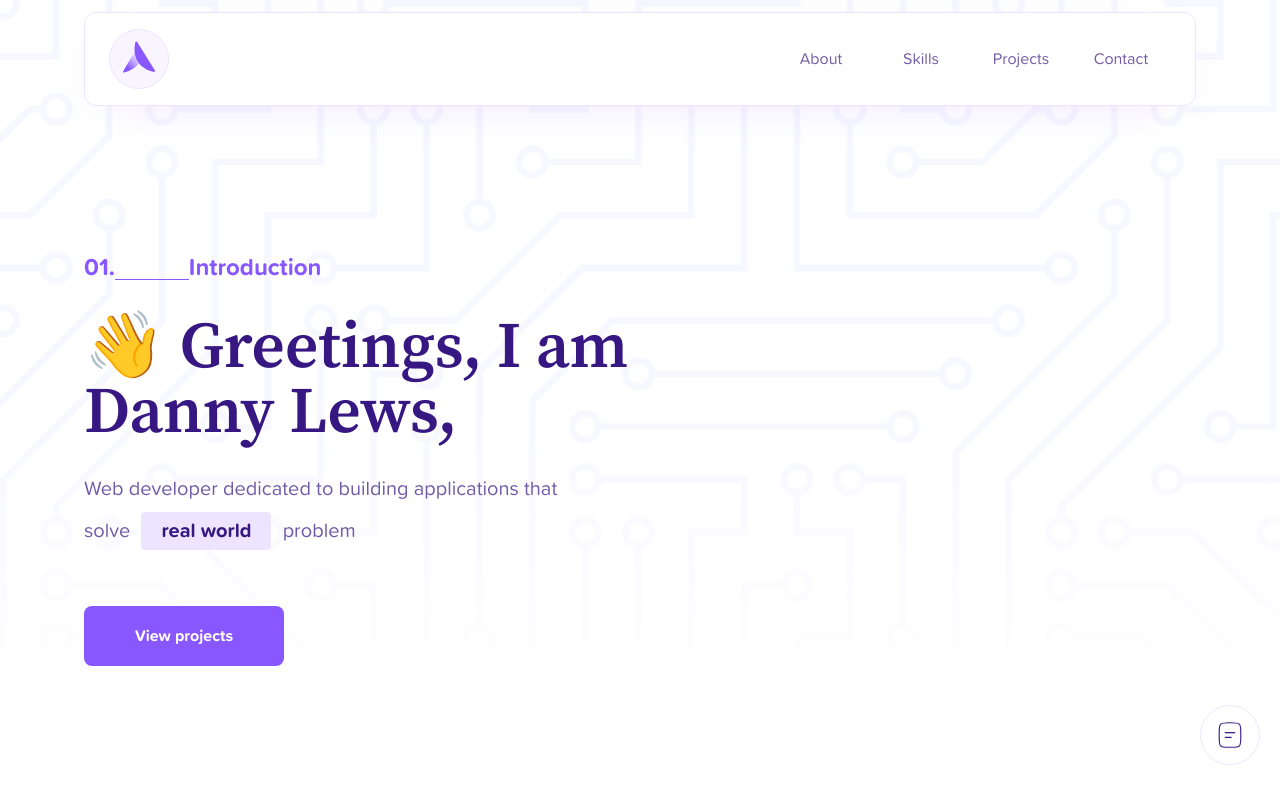
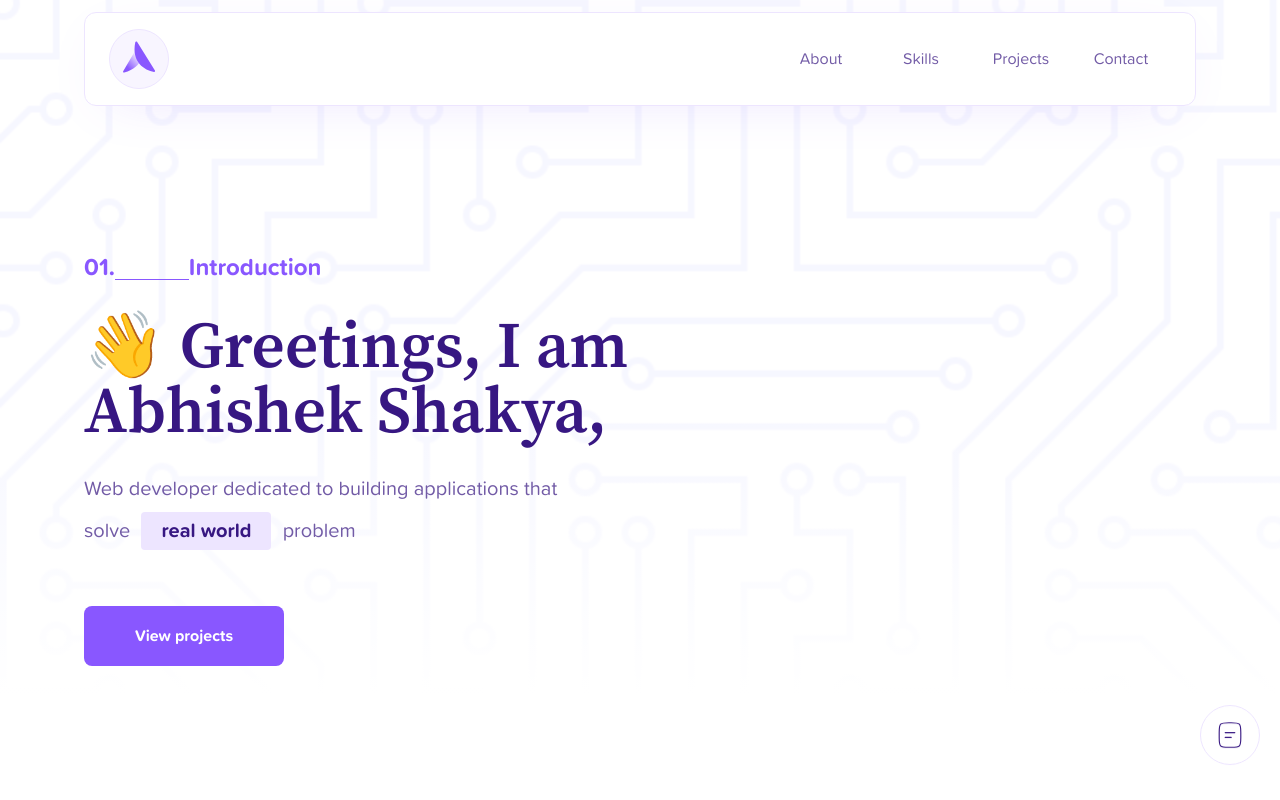
Before and after one commit to abhishek98s/Portfolio---Next, a Next.js app: page / in a window 1280 px wide. Shown: the top 800 px of the page. Built offline with nearby package versions, Linux system fonts and the light colour scheme.

Commit message:
Update index.tsx
- updated the name

```diff
--- a/src/components/introduction/index.tsx
+++ b/src/components/introduction/index.tsx
@@ -17,7 +17,7 @@ export default function Introduction() {
                                     <div className="color-primary-500 font-bold text-[24px]">Introduction</div>
                                 </div>
 
-                                <h1 className='source-serif-pro font-semibold color-primary-800 text-[65px] leading-[100%] mb-[32px]'>👋 Greetings, I am<br />Danny Lews,</h1>
+                                <h1 className='source-serif-pro font-semibold color-primary-800 text-[65px] leading-[100%] mb-[32px]'>👋 Greetings, I am<br />Abhishek Shakya,</h1>
 
                                 <div className="description color-primary-400 text-[20px] mb-[56px]">
                                     <div className='mb-[8px]'>Web developer dedicated to building applications that </div>
```
